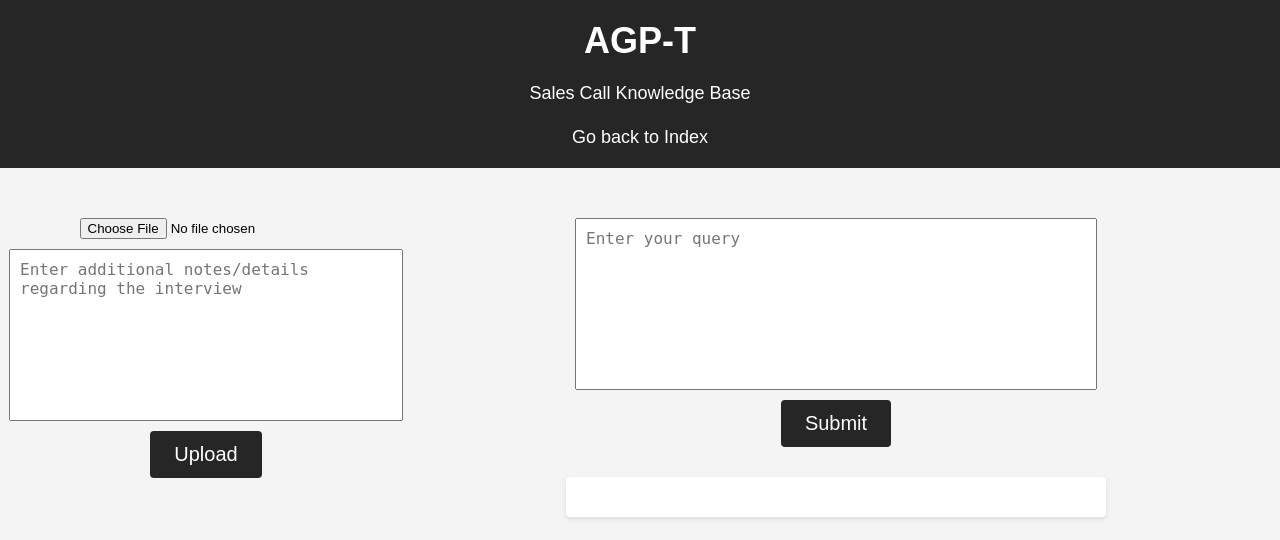
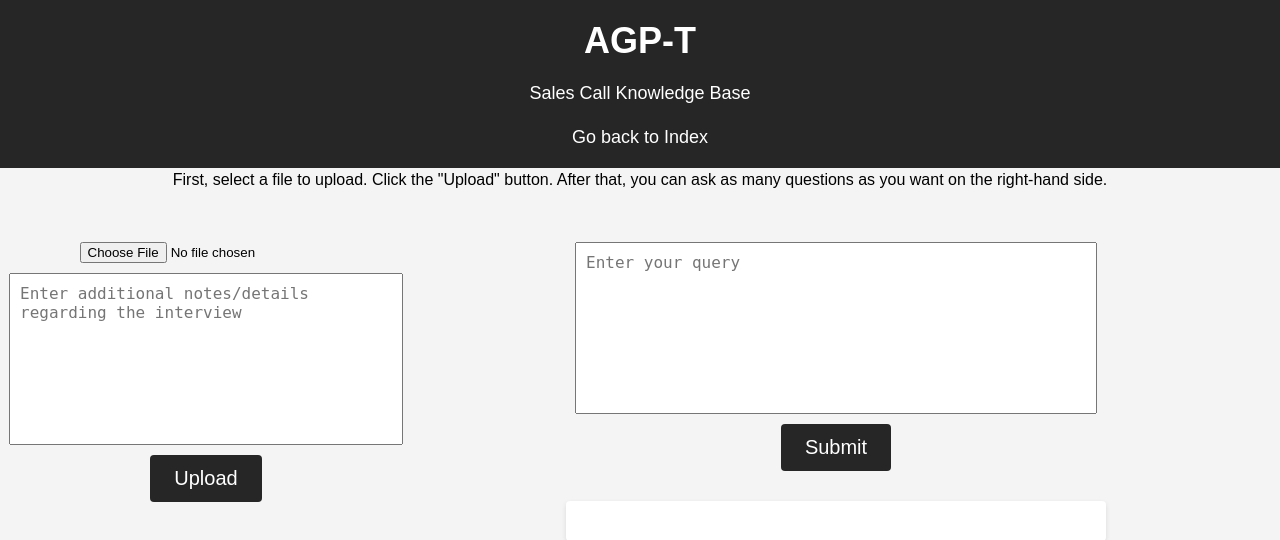
Before and after one commit to MKDEVELOPEMENT/agpt, a Flask app: page / in a window 1280 px wide. Shown: the top 540 px of the page. Run offline with Flask 3, Linux system fonts and the light colour scheme; parts of the project's set-up code (start-up, migrations or seed data) failed here and were passed over.

Commit message:
added instructions

```diff
--- a/templates/singlefile.html
+++ b/templates/singlefile.html
@@ -30,6 +30,16 @@
             font-size: 18px;
             color: white;
             text-decoration: none;
+        }
+
+        .instructions {
+            text-align: center;
+            margin-bottom: 20px;
+        }
+
+        .instructions p {
+            font-size: 16px;
+            margin: 0;
         }
 
         .content {
@@ -126,6 +136,9 @@
         <p>Sales Call Knowledge Base</p>
         <a href="/" class="navigation-link">Go back to Index</a>
     </div>
+    <div class="instructions">
+        <p>First, select a file to upload. Click the "Upload" button. After that, you can ask as many questions as you want on the right-hand side.</p>
+    </div>
     <div class="content">
         <div class="upload-section">
             <form class="upload-form" action="/upload" method="POST" enctype="multipart/form-data">
```
